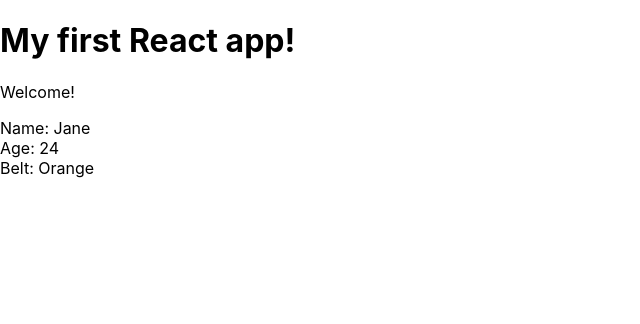
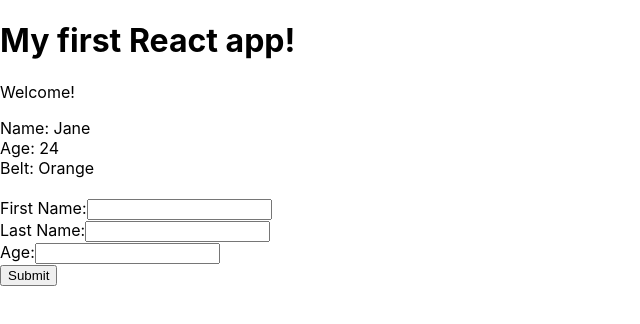
Before and after one commit to Alex-Samari/myapp, a React (Create React App) app: page / in a window 1280 px wide. Shown: the top 324 px of the page, without its empty margins (0-640 px from the left). Built offline with nearby package versions, Linux system fonts and the light colour scheme.

Commit message:
Created AddNinja.js a class-based from component

```diff
--- /dev/null
+++ b/src/AddNinja.js
@@ -0,0 +1,39 @@
+import React, {Component} from 'react';
+
+class AddNinja extends Component{
+    state = {
+        fName: null,
+        lName: null,
+        age: null
+    }
+    handleChange = (event) => {
+        this.setState({
+            [event.target.id]: event.target.value
+        })
+    }
+    handleSubmit = (event) => {
+        //  preventing default submit behavior (i.e. refresh page)
+        event.preventDefault();
+        console.log(this.state);
+    }
+    render(){
+        return(
+            <div>
+                <form onSubmit={this.handleSubmit}>
+                    <label htmlFor="fName">First Name:</label>
+                    <input type="text" id="fName" onChange={this.handleChange}/>
+                    <br/>
+                    <label htmlFor="lName">Last Name:</label>
+                    <input type="text" id="lName" onChange={this.handleChange}/>
+                    <br/>
+                    <label htmlFor="age">Age:</label>
+                    <input type="text" id="age" onChange={this.handleChange}/>
+                    <br/>
+                    <button>Submit</button>
+                </form>
+            </div>
+        )
+    }
+}
+
+export default AddNinja;
--- a/src/App.js
+++ b/src/App.js
@@ -1,5 +1,6 @@
 import React, { Component } from 'react';
 import Ninjas from './Ninjas';
+import AddNinja from './AddNinja';
 
 class App extends Component {
   state = {
@@ -15,8 +16,7 @@ class App extends Component {
         <h1>My first React app!</h1>
         <p>Welcome!</p>
         <Ninjas ninjas={this.state.ninjas} />
-        {/* <Ninjas name="John" age="20" belt="Orange"/> */}
-
+        <AddNinja />
       </div>
     );
   }
```
